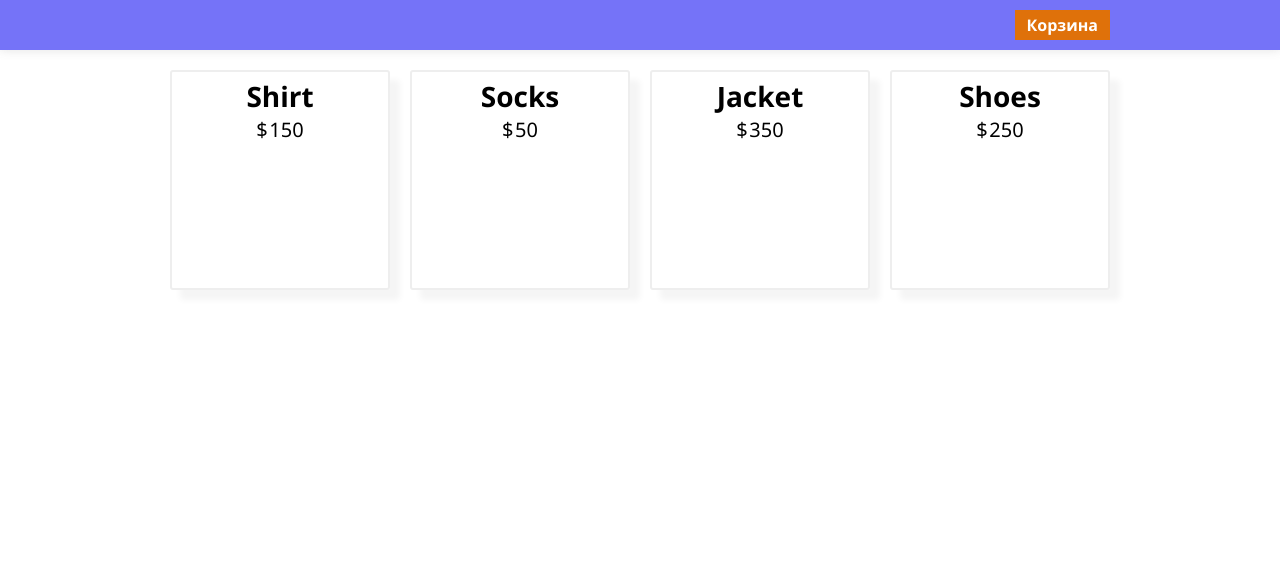
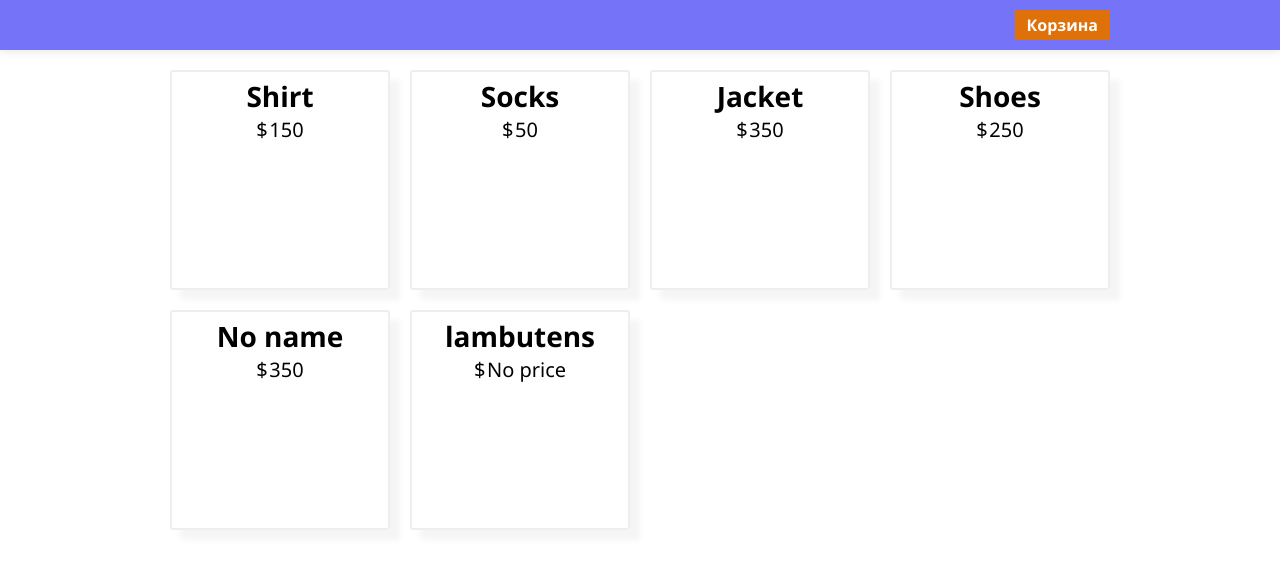
Before and after one commit to ar2unf/js2, a plain HTML site: page index.html in a window 1280 px wide. Drawn offline with Linux system fonts and the light colour scheme.

Commit message:
rebild on class

```diff
--- a/index.html
+++ b/index.html
@@ -2,7 +2,8 @@
 <html lang="en">
    <head>
       <meta charset="UTF-8">
-      <meta name="viewport" content="width=device-width, initial-scale=1.0">
+      <meta name="viewport" content="width=device-width, user-scalable=no, initial-scale=1.0, maximum-scale=1.0, minimum-scale=1.0">
+         <meta http-equiv="X-UA-Compatible" content="ie=edge">
       <title>eShop</title>
       <link rel="stylesheet" href="css/style.css">
       <script src="js/script.js"></script>
--- a/js/script.js
+++ b/js/script.js
@@ -1,21 +1,60 @@
-const goods = [
+/*const goods = [
     {title: 'Shirt', price: 150},
     {title: 'Socks', price: 50},
     {title: 'Jacket', price: 350},
     {title: 'Shoes', price: 250},
-];
+];*/
 
-const renderGoodsItem = (title ='goods', price =0) =>  // уберем return укажем значения по умочанию
+/*const renderGoodsItem = (title ='goods', price =0) =>  // уберем return укажем значения по умочанию
     `<div class="goods-item">
       <h3>${title}</h3>
       <p>${price}</p>
-    </div>`;
+    </div>`;*/
 
-const renderGoodsList = list => { //уберем скобки
+/*const renderGoodsList = list => { //уберем скобки
     const goodsList = list.map(item => renderGoodsItem(item.title, item.price));
 
-        /*document.querySelector('.goods-list').innerHTML = goodsList;*/ // выводит массив с запятыми
+
     document.querySelector('.goods-list').innerHTML = goodsList.join(''); // преобразуем массив в строку без разделителей
-}
+}*/
 
-window.onload = () => renderGoodsList(goods); // уберем фигурные скобки
+/*window.onload = () => renderGoodsList(goods); // уберем фигурные скобки*/
+class GoodsItem {
+    constructor(title = 'No name', price = 'No price') {
+      this.title = title;
+      this.price = price;
+    }
+    render() {
+      return `<div class="goods-item"><h3>${this.title}</h3><p>${this.price}</p></div>`;
+    }
+  }
+
+  class GoodsList {
+    constructor(container = '.container') {
+      this.container = container;
+      this.goods = [];
+    }
+    fetchGoods() {
+      this.goods = [
+        {title: 'Shirt', price: 150},
+        {title: 'Socks', price: 50},
+        {title: 'Jacket', price: 350},
+        {title: 'Shoes', price: 250},
+        {price: 350},
+        {title: 'lambutens'}
+      ];
+    }
+    render() {
+      document.querySelector(this.container).innerHTML = this.goods.reduce((acc, item) => {
+        const good = new GoodsItem(item.title, item.price);
+        return acc += good.render();
+      }, '');
+    }
+  }
+
+
+  document.addEventListener('DOMContentLoaded', ()=>{
+    const list = new GoodsList('.goods-list');
+    list.fetchGoods();
+    list.render();
+  }, false)
```
